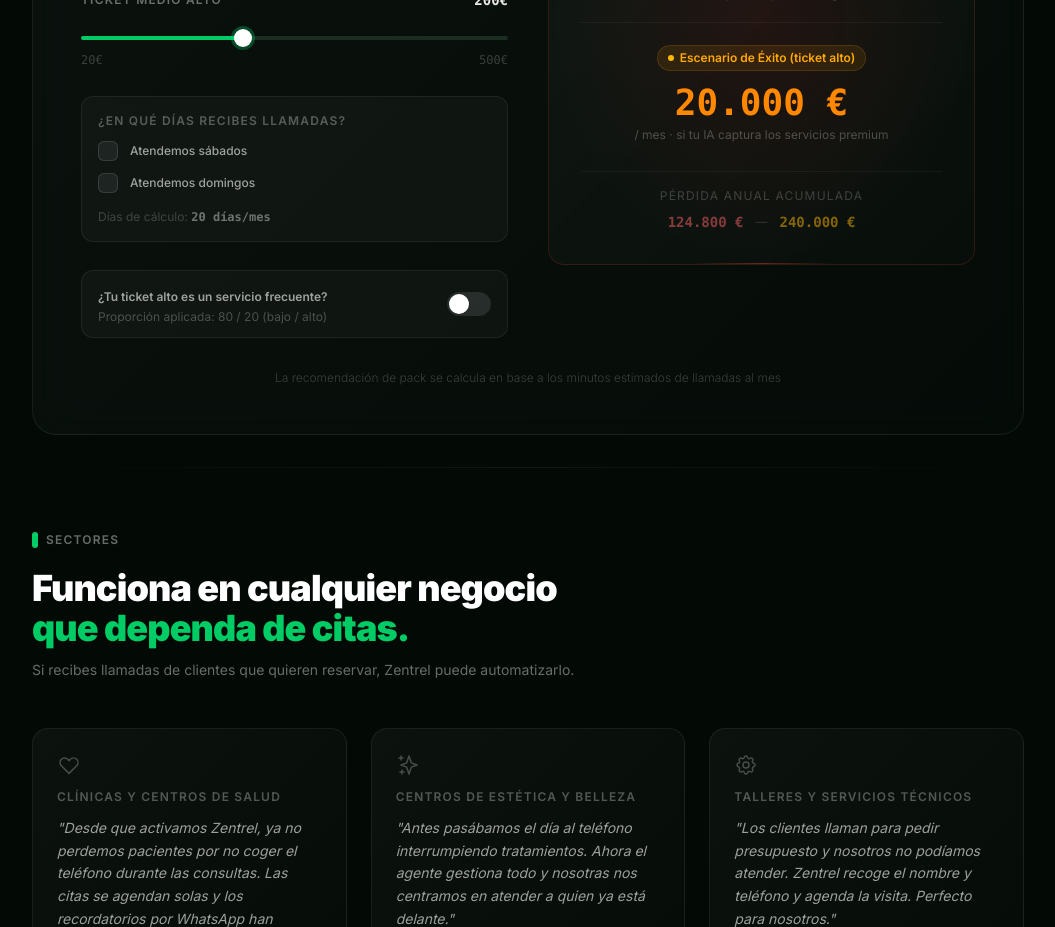
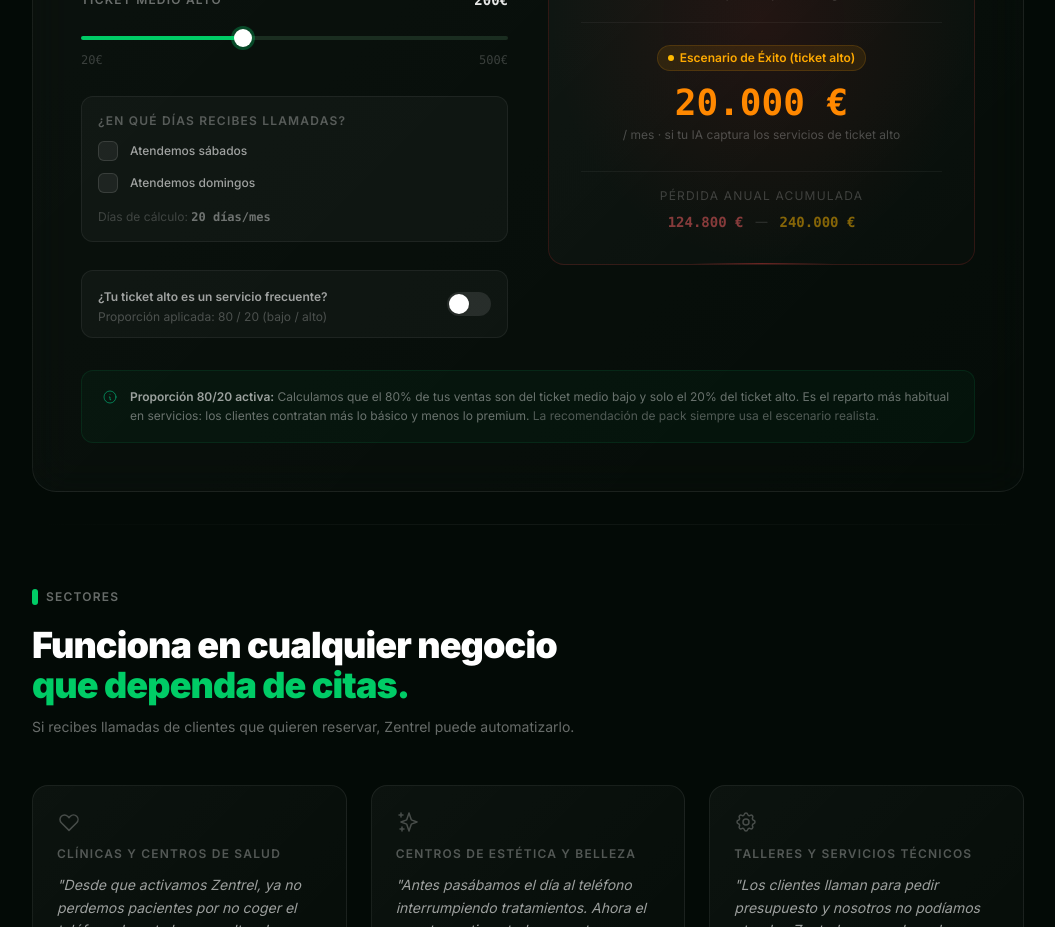
Before and after one commit to javiviph/zentrel, a React (Vite) app: page / in a window 1280 px wide. Shown: the part 4700-5627 px from the top of the page, without its empty margins (112-1167 px from the left). Built offline with nearby package versions, Linux system fonts and the light colour scheme.

Commit message:
copy: explain 80/20 and 50/50 ratio below calculator, fix 'ticket alto' copy

```diff
--- a/src/components/ROICalculator.jsx
+++ b/src/components/ROICalculator.jsx
@@ -294,7 +294,7 @@ const ROICalculator = ({ onCalculate, onInteract }) => {
                                 <div className="text-3xl sm:text-4xl font-black font-mono tabular-nums" style={{ color: '#FF8800' }}>
                                     <AnimatedNumber value={potentialLoss} />
                                 </div>
-                                <div className="text-xs text-white/25 mt-1">/ mes · si tu IA captura los servicios premium</div>
+                                <div className="text-xs text-white/25 mt-1">/ mes · si tu IA captura los servicios de ticket alto</div>
                             </div>
 
                             {/* Annual */}
@@ -318,10 +318,20 @@ const ROICalculator = ({ onCalculate, onInteract }) => {
                     </div>
                 </div>
 
-                {/* Bottom hint */}
-                <p className="mt-8 text-center text-xs text-white/20 font-light">
-                    La recomendación de pack se calcula en base a los minutos estimados de llamadas al mes
-                </p>
+                {/* Bottom explanation */}
+                <div className="mt-8 rounded-xl px-5 py-4 flex gap-3 items-start"
+                    style={{ background: 'rgba(0,204,102,0.04)', border: '1px solid rgba(0,204,102,0.1)' }}>
+                    <svg className="w-4 h-4 text-emerald-500/60 shrink-0 mt-0.5" fill="none" viewBox="0 0 24 24" stroke="currentColor">
+                        <path strokeLinecap="round" strokeLinejoin="round" strokeWidth={1.5} d="M13 16h-1v-4h-1m1-4h.01M21 12a9 9 0 11-18 0 9 9 0 0118 0z" />
+                    </svg>
+                    <p className="text-xs text-white/40 leading-relaxed">
+                        {isPremiumFrequent
+                            ? <><span className="text-white/60 font-semibold">Proporción 50/50 activa:</span> Calculamos que el 50% de tus ventas son del ticket bajo y el otro 50% del ticket alto. Úsalo si tus servicios premium son igual de frecuentes que los básicos.</>
+                            : <><span className="text-white/60 font-semibold">Proporción 80/20 activa:</span> Calculamos que el 80% de tus ventas son del ticket medio bajo y solo el 20% del ticket alto. Es el reparto más habitual en servicios: los clientes contratan más lo básico y menos lo premium.</>
+                        }
+                        {' '}<span className="text-white/30">La recomendación de pack siempre usa el escenario realista.</span>
+                    </p>
+                </div>
             </Motion.div>
         </section>
     );
```
